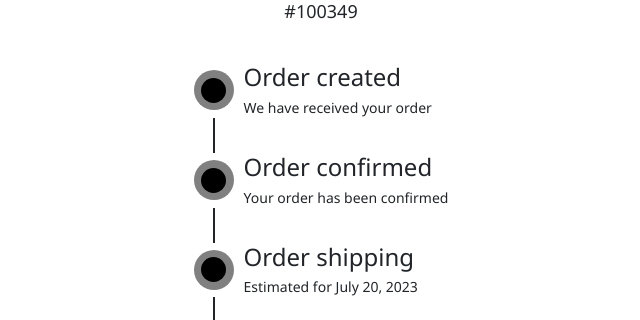
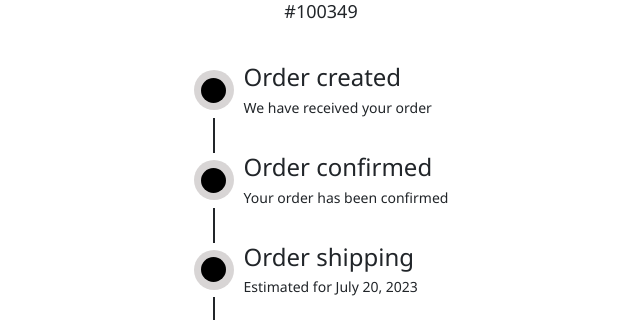
Before and after one commit to Zynad/Grupp2-aspnet2-frontend, a React (Create React App) app: page /DeliveryStatus in a window 1280 px wide. Shown: the part 480-800 px from the top of the page, without its empty margins (319-959 px from the left). Built offline with nearby package versions, Linux system fonts and the light colour scheme.

Commit message:
ändrat css färg

```diff
--- a/src/components/views/deliverystatus/DeliveryStatus.jsx
+++ b/src/components/views/deliverystatus/DeliveryStatus.jsx
@@ -1,5 +1,6 @@
 import React, { useState } from 'react';
-import '../../views/deliverystatus/deliverystatus.css';
+//import '../../../assets/styles/application.css';
+import '../deliverystatus/deliverystatus.css';
 import TrackOrderImage from './../../../assets/images/TrackOrder.png';
 
 const DeliveryStatus = () => {
--- a/src/components/views/deliverystatus/deliverystatus.css
+++ b/src/components/views/deliverystatus/deliverystatus.css
@@ -31,7 +31,7 @@ h1 {
   width: 40px;
   height: 40px;
   border-radius: 50%;
-  background-color: gray;
+  background-color: rgb(216, 213, 213);
   display: flex;
   align-items: center;
   justify-content: center;
```
